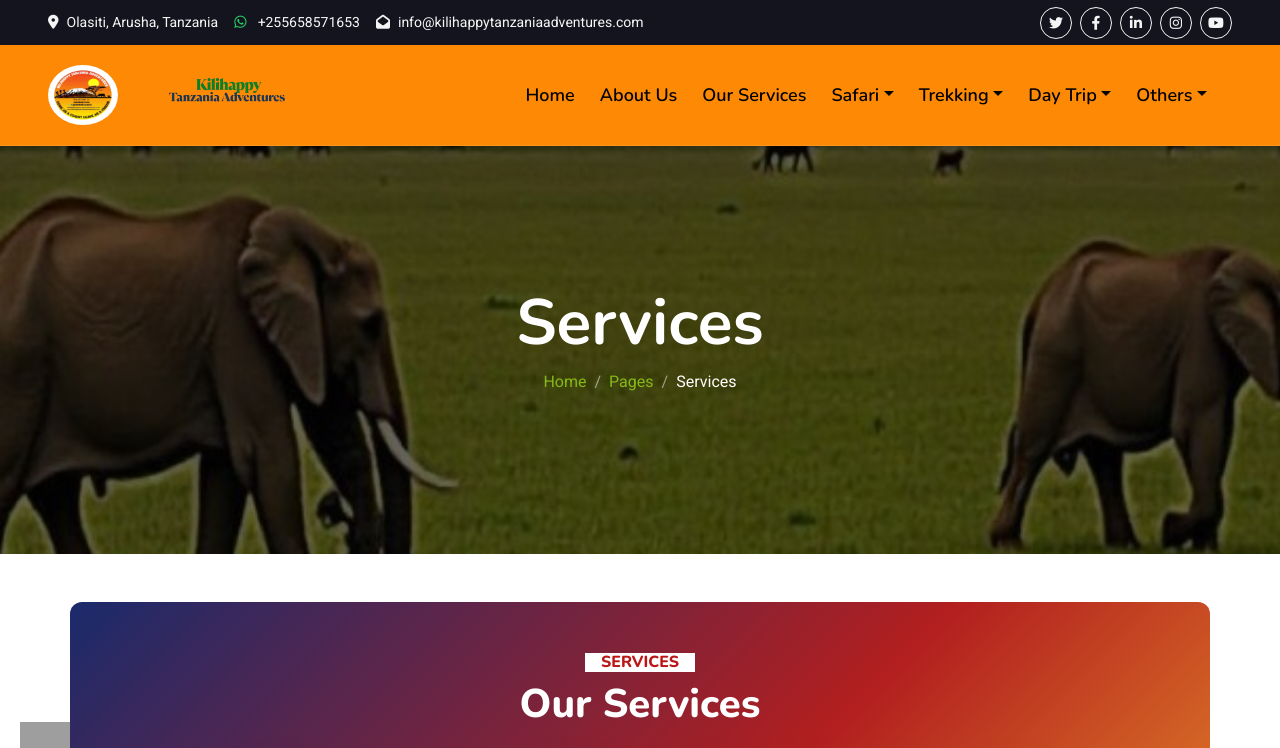
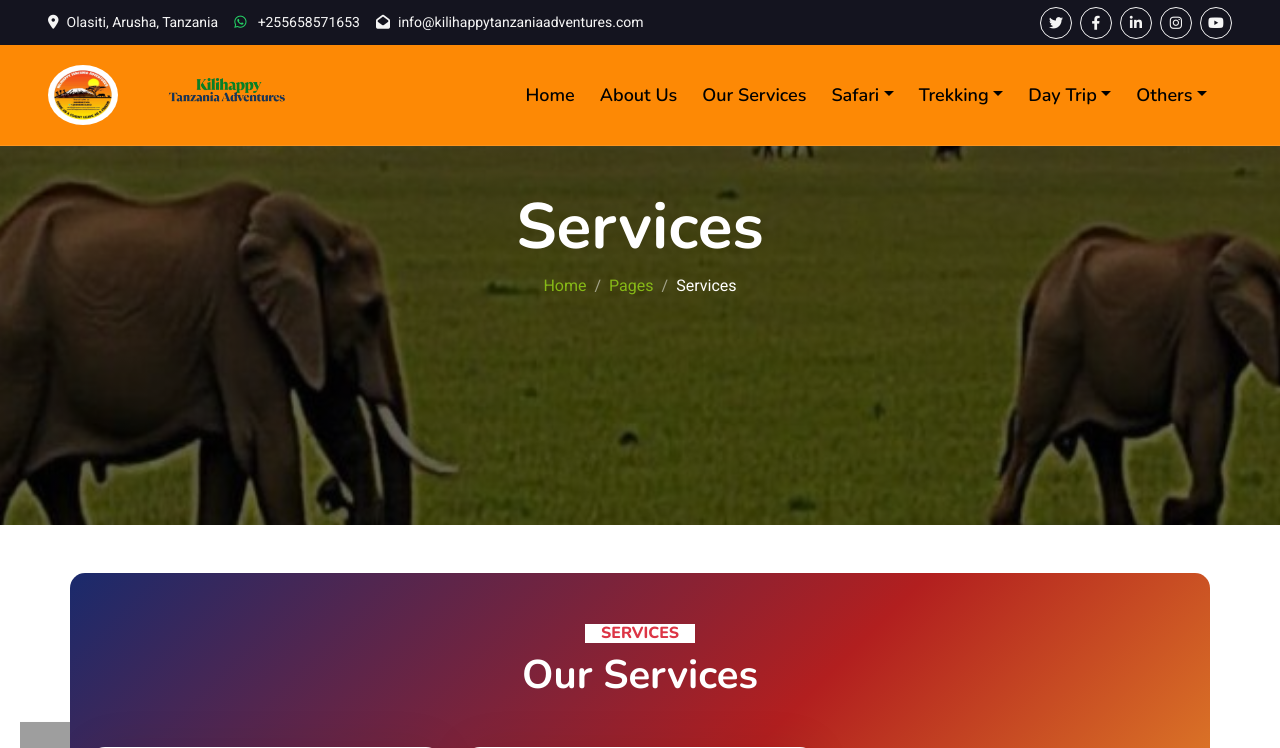
Before and after one commit to Barackwilliam/kilihappy, a Django app: page /service/ in a window 1280 px wide. Shown: the top 748 px of the page. Run offline with Django 3.2, Linux system fonts and the light colour scheme; data comes from the database, SQL or seed files in the repository; data that the repository does not hold is empty; some libraries are stand-ins or nearby versions; grey boxes are pictures that could not be loaded.

Commit message:
color added to service

```diff
--- a/templates/service.html
+++ b/templates/service.html
@@ -1,5 +1,5 @@
 {% extends 'base.html' %}
-{% load static%}
+{% load static %}
 
 {% block content %}
 <style>
@@ -7,88 +7,88 @@
     background: linear-gradient(rgba(0, 0, 0, 0.6), rgba(0, 0, 0, 0.6)),
                 url('{% static "img/bg-2.jpg" %}') center center/cover no-repeat;
     position: relative;
-    color: #fff;
+    color: #000000;
     min-height: 60vh;
     animation: zoomIn 10s ease-in-out infinite alternate;
     background-size: 110%;
     transition: background-size 0.5s ease-in-out;
 }
-
 @keyframes zoomIn {
-    0% {
-        background-size: 110%;
+    0% { background-size: 110%; }
+    100% { background-size: 150%; }
 }
-    100% {
-        background-size: 150%;
-    }
-}
-
 .gradient-bg {
     background: linear-gradient(135deg, #1a2a6c 0%, #b21f1f 50%, #fdbb2d 100%);
-  color: white; /* ili maandishi yaonekane vizuri */
-  padding: 10px;
-  border-radius: 12px; /* rounded edges ili iwe smart */
+    color: white;
+    padding: 40px 20px;
+    border-radius: 15px;
+}
+.service-item {
+    background: #fff;
+    border-radius: 15px;
+    transition: transform 0.3s ease, box-shadow 0.3s ease;
+}
+.service-item:hover {
+    color: #ffffff;
+    transform: translateY(-8px);
+    box-shadow: 0px 8px 20px rgba(0,0,0,0.2);
 }
 </style>
 
+<!-- Hero Start -->
 <div class="container-fluid hero-header py-5 mb-5">
     <div class="container py-5">
         <div class="row justify-content-center py-5">
-            <div class="col-lg-10 pt-lg-5 mt-lg-5 text-center">
+            <div class="col-lg-10 text-center">
                 <h1 class="display-3 text-white fw-bold animated slideInDown">Services</h1>
                 <nav aria-label="breadcrumb">
                     <ol class="breadcrumb justify-content-center">
                         <li class="breadcrumb-item"><a href="#">Home</a></li>
                         <li class="breadcrumb-item"><a href="#">Pages</a></li>
-                        <li class="breadcrumb-item text-white active" aria-current="page">Services</li>
+                        <li class="breadcrumb-item active text-white" aria-current="page">Services</li>
                     </ol>
                 </nav>
             </div>
         </div>
     </div>
 </div>
+<!-- Hero End -->
 
-    <!-- Navbar & Hero End -->
-
-<!-- Service Start -->
+<!-- Services Start -->
 <div class="container py-5 gradient-bg">
     <div class="text-center wow fadeInUp" data-wow-delay="0.1s">
-        <h6 style="color: rgb(187, 21, 21);" class="section-title bg-white text-center  px-3">Services</h6>
-        <h1 style="color: #fff;" class="mb-5">Our Services</h1>
+        <h6 class="section-title bg-white text-center text-danger px-3 d-inline-block rounded">Services</h6>
+        <h1 style="color: white;" class="mb-5 fw-bold">Our Services</h1>
     </div>
-    <div class="row justify-content-center g-4">
+    <div class="row g-4">
         {% for service in services %}
-        <div class="col-auto wow fadeInUp" data-wow-delay="0.1s">
-            <div class="service-item rounded pt-3" style="width: fit-content;">
-                <div class="p-2">
-                    <img src="{{ service.image }}" style="width: 380px; height: auto;" alt="Service Image">
-                    <br><br>
-                    <h5 class="text-dark text-center">{{ service.title }}</h5>
-                    <p class="text-center">{{ service.description }}</p>
-                </div>
+        <div class="col-lg-4 col-md-6 col-12 wow fadeInUp" data-wow-delay="0.1s">
+            <div class="service-item p-3 h-100 text-center">
+                <img src="{{ service.image }}" class="img-fluid rounded shadow-sm mb-3" alt="Service Image">
+                <h5 class="fw-bold text-dark">{{ service.title }}</h5>
+                <p style="color: #000000;">{{ service.description }}</p>
             </div>
         </div>
         {% endfor %}
     </div>
 </div>
-
-
-
+<!-- Services End -->
 
 <!-- Testimonial Start -->
 <div class="container-xxl py-5 wow fadeInUp" data-wow-delay="0.1s">
     <div class="container">
         <div class="text-center">
-                <h6 class="section-title bg-white text-center text-primary px-3">Testimonial</h6>
-                <h1 class="mb-5">Our Clients Say!!!</h1>
+            <h6 class="section-title bg-white text-center text-primary px-3 d-inline-block rounded">Testimonial</h6>
+            <h1 class="mb-5 fw-bold">Our Clients Say!!!</h1>
         </div>
         <div class="owl-carousel testimonial-carousel position-relative">
             {% for test in testimonial %}
-                <div class="testimonial-item bg-white text-center border p-4">
-                    <img class="bg-white rounded-circle shadow p-1 mx-auto mb-3" src="{{test.image}}" style="width: 80px; height: 80px;">
-                    <h5 class="mb-0">{{test.Full_name}}</h5>
-                    <p>{{test.country}}</p>
-                    <p class="mb-0">{{test.description}}.</p>
+            <div class="testimonial-item bg-white text-center border rounded shadow-sm p-4">
+                <img class="bg-white rounded-circle shadow p-1 mx-auto mb-3 img-fluid"
+                     src="{{ test.image }}" style="width: 80px; height: 80px;" alt="Client">
+                <h5 class="mb-0 fw-bold">{{ test.Full_name }}</h5>
+                <p class="text-muted">{{ test.country }}</p>
+                <p class="mb-0 fst-italic">“{{ test.description }}”</p>
             </div>
             {% endfor %}
         </div>
```
Lines whose indentation alone changed are shown as unchanged.
